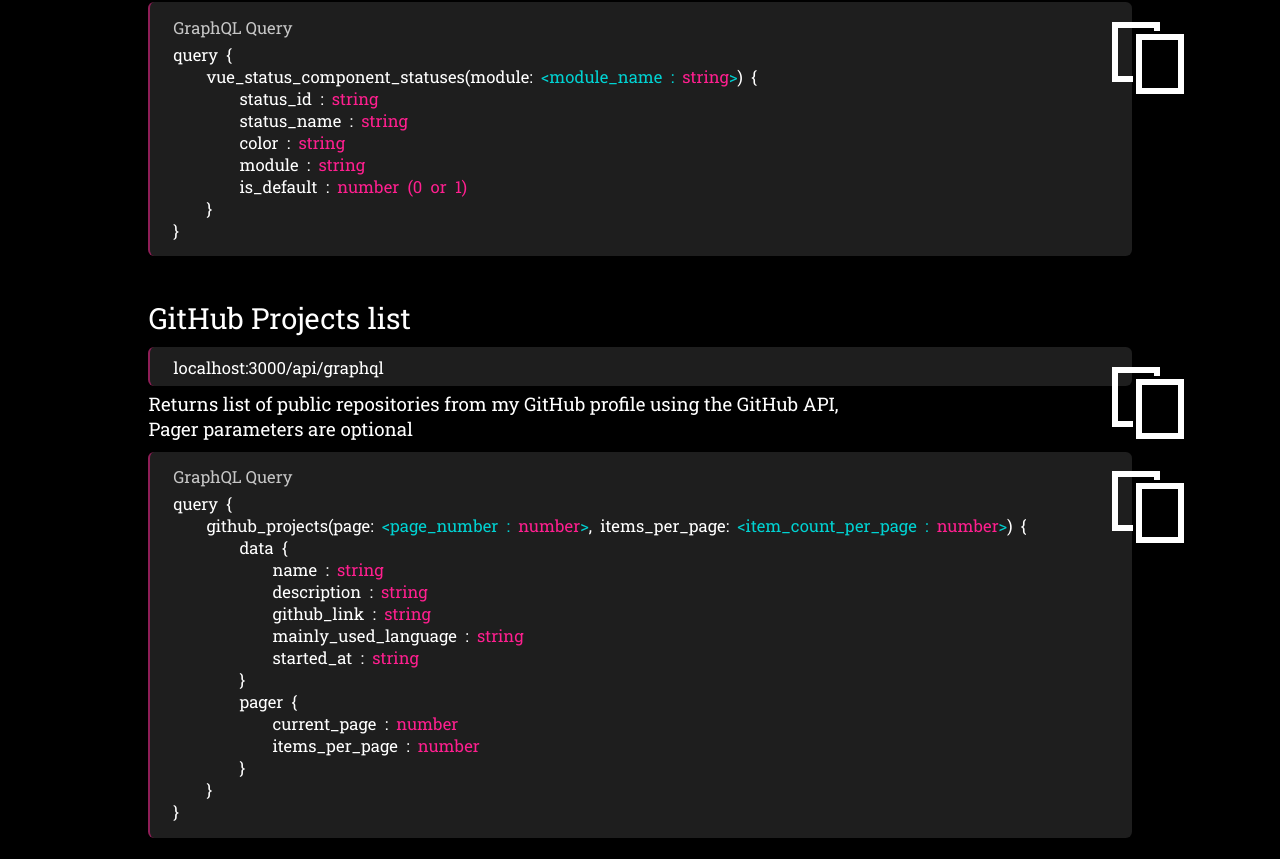
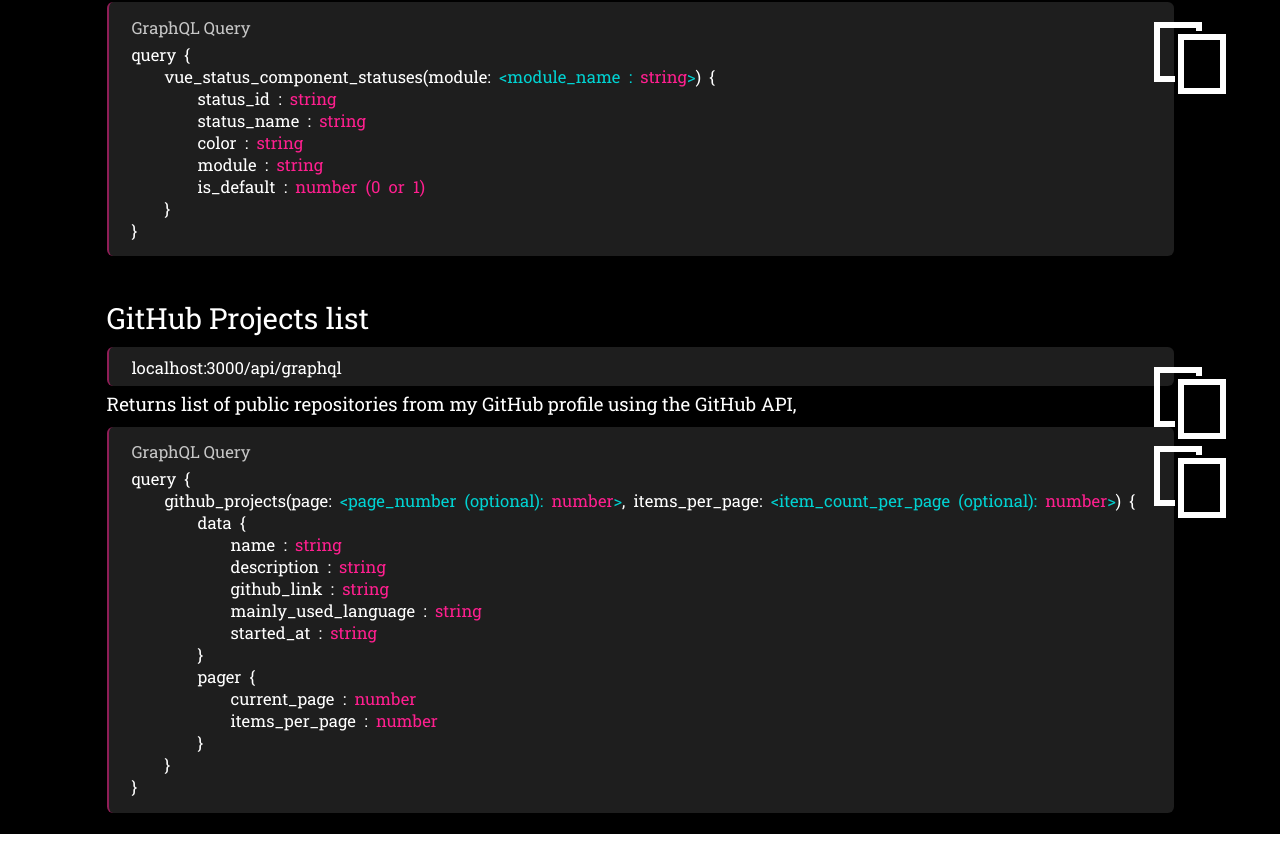
Before and after one commit to Konseyy/portfolio, a Next.js app: page /docs in a window 1280 px wide. Shown: the part 2598-3457 px from the top of the page. After the commit the page ends 3432 px from the top, so only its background shows below. Built offline with nearby package versions, Linux system fonts and the light colour scheme.

Commit message:
change docs content

```diff
--- a/components/page/docs/DocsData.ts
+++ b/components/page/docs/DocsData.ts
@@ -106,7 +106,6 @@ export const DocsData: DocsSection[] = [
 						title: `GitHub Projects list`,
 						description: `
 				Returns list of public repositories from my GitHub profile using the GitHub API,
-				Pager parameters are optional
 				`,
 						annotation: 'GraphQL Query',
 						textBlock: gql_github_projects_query,
--- a/components/page/docs/DocsTextBlocks.ts
+++ b/components/page/docs/DocsTextBlocks.ts
@@ -60,7 +60,7 @@ query {
 `;
 export const gql_github_projects_query = `
 query {
-	github_projects(page: <var><page_number : <type>number</type>></var>, items_per_page: <var><item_count_per_page : <type>number</type>></var>) {
+	github_projects(page: <var><page_number (optional): <type>number</type>></var>, items_per_page: <var><item_count_per_page (optional): <type>number</type>></var>) {
 		data {
 			name : <type>string</type>
 			description : <type>string</type>
```
